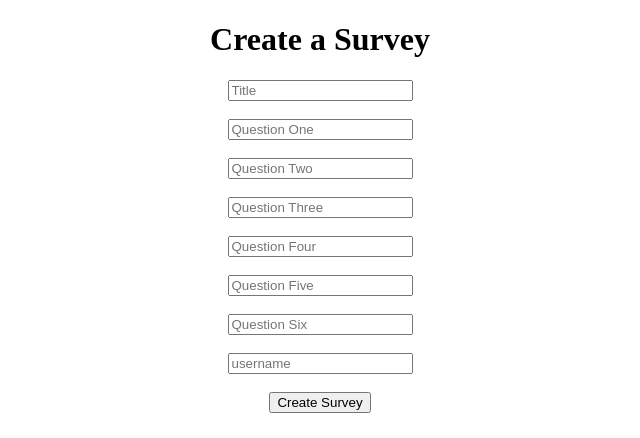
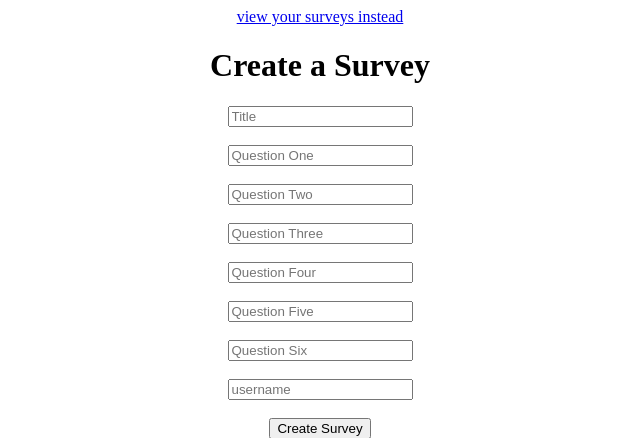
Before and after one commit to DGKSK8LIFE/Analytical-Surveys, a Python web app: template templates/survey.html in a window 1280 px wide. Shown: the top 438 px of the page, without its empty margins (320-960 px from the left). Run offline with Jinja, Linux system fonts and the light colour scheme; the template is opened without the code that fills it, so the values that code supplies are empty.

Commit message:
added hyperlinking in an html file

```diff
--- a/app.py
+++ b/app.py
@@ -79,3 +79,6 @@ def parse_input_and_insert_it():
         return f'you\'ve created a new survey, {title}'
     else:
         return "please fill out all forms"
+
+
+@app.route('/viewsurvey.html', methods=['POST'])
--- a/templates/survey.html
+++ b/templates/survey.html
@@ -11,6 +11,7 @@
 
 <body>
     <div class="wrapper">
+        <a href="viewsurvey.html">view your surveys instead</a>
         <h1>Create a Survey</h1>
         <form action="/survey" method="POST">
             <input name="title" type="text" placeholder="Title">
```
